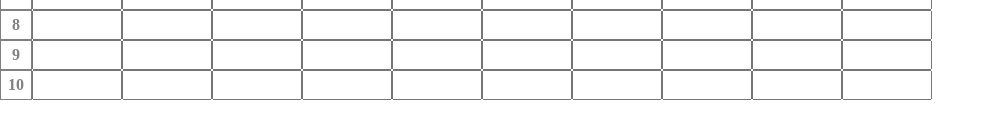
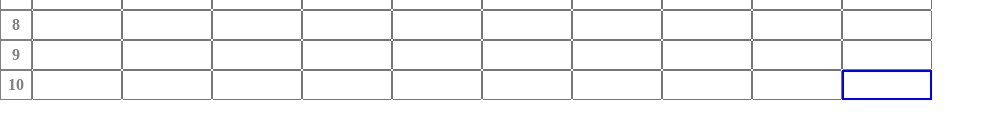
Before and after one commit to ckmonish2000/google-sheet-clone, a React (Vite) app: page / in a window 1280 px wide. Shown: the part 230-368 px from the top of the page, without its empty margins (0-995 px from the left). Built offline with nearby package versions, Linux system fonts and the light colour scheme.

Commit message:
wip:cell/store-cell-values

```diff
--- a/src/components/Cell/Cell.tsx
+++ b/src/components/Cell/Cell.tsx
@@ -3,8 +3,8 @@ import { RootContext } from '../../context/rootContext'
 import { InteractiveCell } from './styles'
 import { ICell } from './types'
 
-const Cell:React.FC<ICell> = ({rowIndex,columnIndex})=> {
-  console.log(rowIndex,columnIndex)
+const Cell:React.FC<ICell> = ({rowIndex,columnIndex,currentValue,cellValue, setcellValue})=> {
+  // console.log(rowIndex,columnIndex)
   const {openMenu,setOpenMenu} = useContext(RootContext)
   const inputRef = useRef<HTMLInputElement| null>(null)
   const [edit, setEdit] = useState(false)
@@ -28,8 +28,15 @@ const Cell:React.FC<ICell> = ({rowIndex,columnIndex})=> {
 
   return (
     <InteractiveCell
+    autoFocus={true}
     active={edit}
     ref={inputRef}
+    value={currentValue}
+    onChange={(e)=>{
+      let curr = {...cellValue}
+      curr[`${columnIndex}${rowIndex}`]  = e.target.value
+      setcellValue(curr)
+    }}
     onFocus={activate}
     onBlur={deactivate}
     />
--- a/src/components/Cell/types.ts
+++ b/src/components/Cell/types.ts
@@ -1,3 +1,5 @@
+import { IData } from "../../context/types";
+
 export interface IInteractiveCell{
   active: boolean;
 }
@@ -5,4 +7,7 @@ export interface IInteractiveCell{
 export interface ICell{
   rowIndex:number;
   columnIndex:string;
+  currentValue:string;
+  cellValue: IData
+  setcellValue:(v:IData)=>void;
 }
--- a/src/components/Sheet/Sheet.tsx
+++ b/src/components/Sheet/Sheet.tsx
@@ -1,4 +1,4 @@
-import React, { useContext, useEffect } from 'react'
+import React, { useContext, useEffect, useState } from 'react'
 import { RootContext } from '../../context/rootContext'
 import { IData } from '../../context/types'
 import Cell from '../Cell'
@@ -7,6 +7,8 @@ import { ISheet } from './types'
 
 const Sheet:React.FC<ISheet> = ({noRows,noColumns})=>{
   const {data,setData,initRows,setInitRows,openMenu} = useContext(RootContext)
+  //holds data points
+  const [cellValue, setcellValue] = useState<IData>({})
 
   // This function populates the table with rows and column
   useEffect(() => {
@@ -48,9 +50,12 @@ const Sheet:React.FC<ISheet> = ({noRows,noColumns})=>{
         {/* data map */}
         {Object.keys(initRows)?.map(key=>(
           <Cell
-          key={Math.random()}
+          key={`${key}${index}`}
           rowIndex={index}
           columnIndex={key}
+          cellValue={cellValue}
+          setcellValue={setcellValue}
+          currentValue={cellValue[`${key}${index}`] || ""}
           />
         ))}
     </RowGrid>
```
